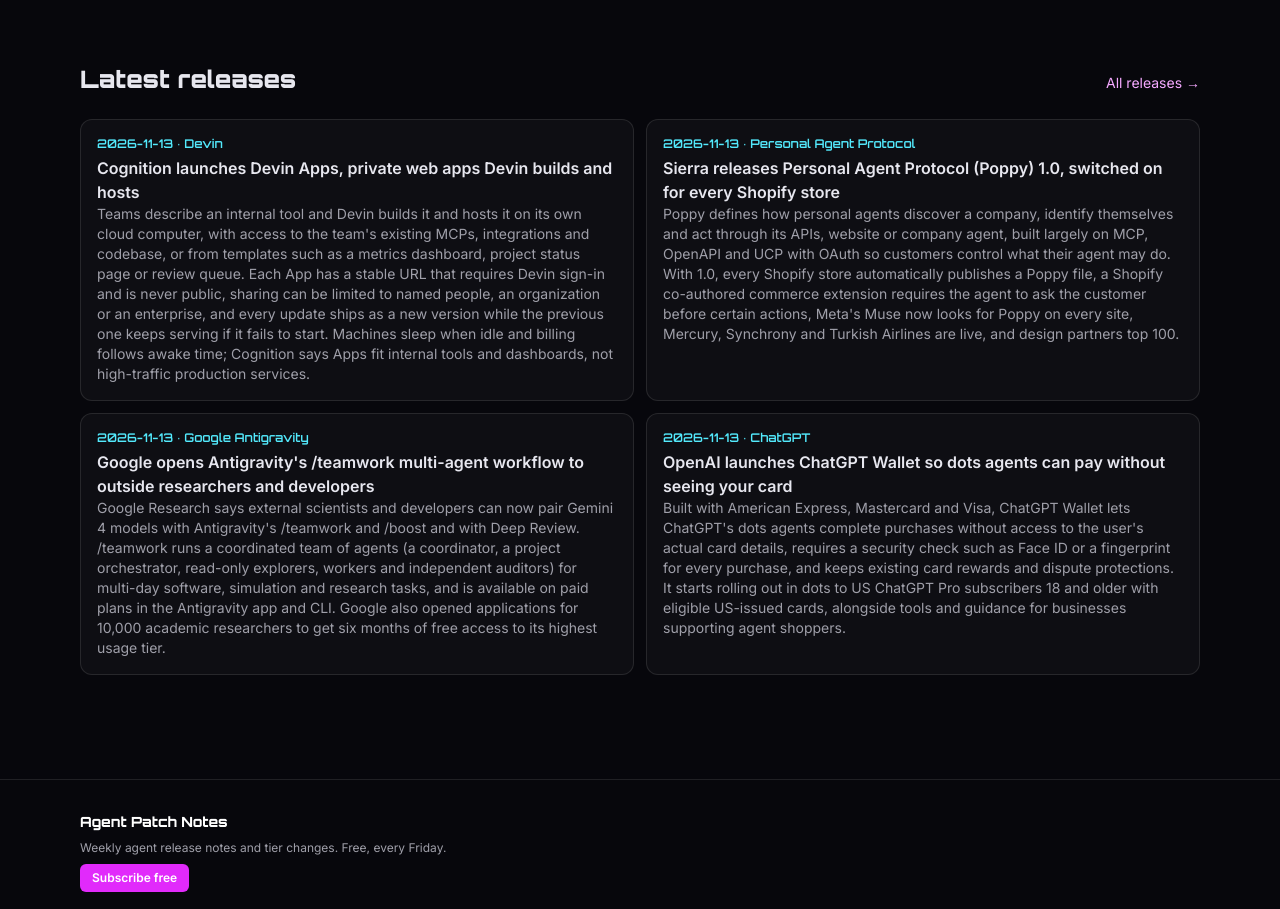
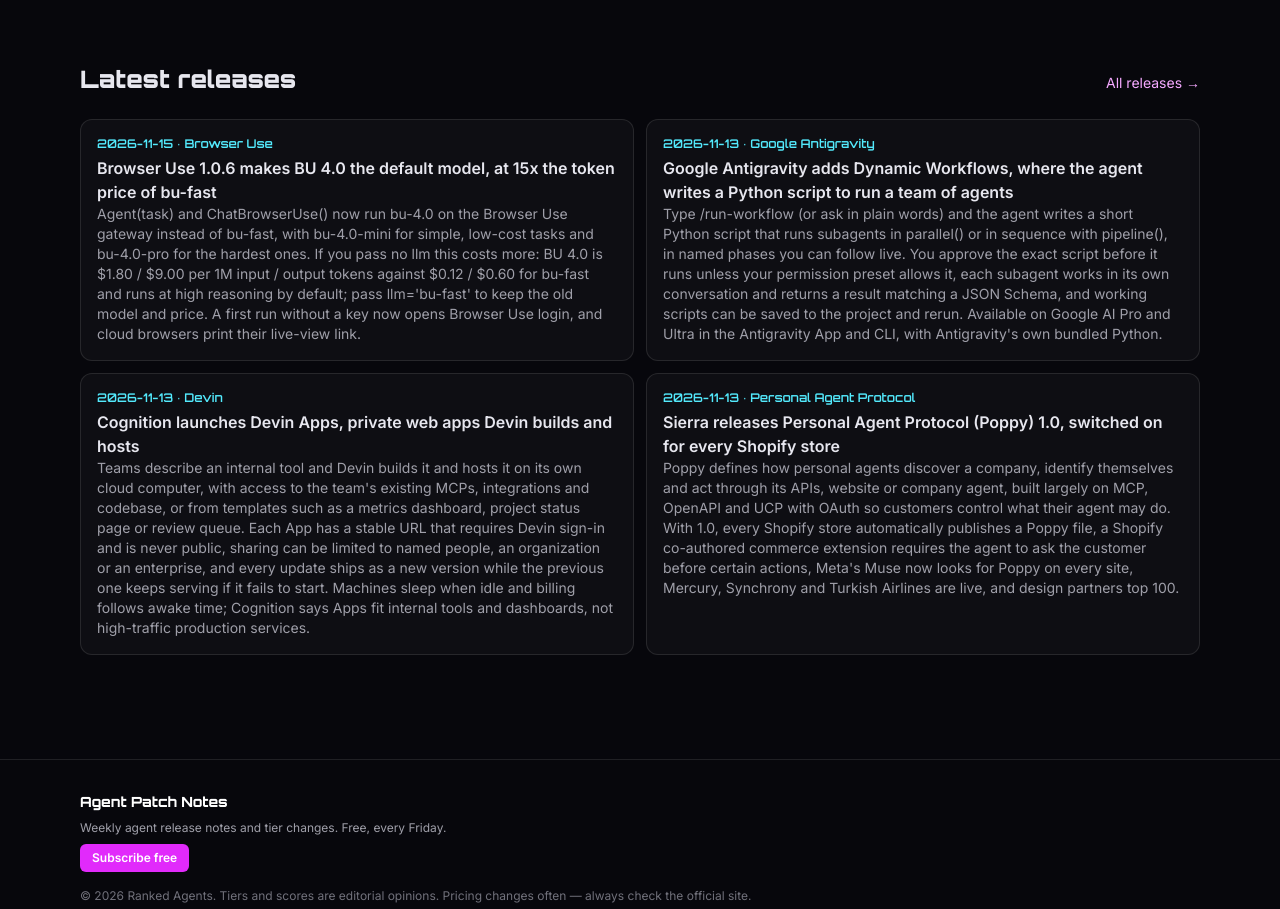
Before and after one commit to Bombtek/ranked-agents, a Next.js app: page / in a window 1280 px wide. Shown: the part 2269-3178 px from the top of the page. Built offline with nearby package versions, Linux system fonts and the light colour scheme; no server answers.

Commit message:
Daily update 2026-11-16: add Antigravity Dynamic Workflows, Browser Use 1.0.6

```diff
--- a/data/releases.ts
+++ b/data/releases.ts
@@ -1,6 +1,8 @@
 export interface Release { title: string; product: string; date: string; summary: string; source: string; toolSlug?: string }
 // Newest first. Dates are ISO (YYYY-MM-DD).
 export const releases: Release[] = [
+  { title: "Browser Use 1.0.6 makes BU 4.0 the default model, at 15x the token price of bu-fast", product: "Browser Use", date: "2026-11-15", summary: "Agent(task) and ChatBrowserUse() now run bu-4.0 on the Browser Use gateway instead of bu-fast, with bu-4.0-mini for simple, low-cost tasks and bu-4.0-pro for the hardest ones. If you pass no llm this costs more: BU 4.0 is $1.80 / $9.00 per 1M input / output tokens against $0.12 / $0.60 for bu-fast and runs at high reasoning by default; pass llm='bu-fast' to keep the old model and price. A first run without a key now opens Browser Use login, and cloud browsers print their live-view link.", source: "https://github.com/browser-use/browser-use/releases/tag/1.0.6", toolSlug: "browser-use" },
+  { title: "Google Antigravity adds Dynamic Workflows, where the agent writes a Python script to run a team of agents", product: "Google Antigravity", date: "2026-11-13", summary: "Type /run-workflow (or ask in plain words) and the agent writes a short Python script that runs subagents in parallel() or in sequence with pipeline(), in named phases you can follow live. You approve the exact script before it runs unless your permission preset allows it, each subagent works in its own conversation and returns a result matching a JSON Schema, and working scripts can be saved to the project and rerun. Available on Google AI Pro and Ultra in the Antigravity App and CLI, with Antigravity's own bundled Python.", source: "https://antigravity.google/docs/dynamic-workflows/" },
   { title: "Cognition launches Devin Apps, private web apps Devin builds and hosts", product: "Devin", date: "2026-11-13", summary: "Teams describe an internal tool and Devin builds it and hosts it on its own cloud computer, with access to the team's existing MCPs, integrations and codebase, or from templates such as a metrics dashboard, project status page or review queue. Each App has a stable URL that requires Devin sign-in and is never public, sharing can be limited to named people, an organization or an enterprise, and every update ships as a new version while the previous one keeps serving if it fails to start. Machines sleep when idle and billing follows awake time; Cognition says Apps fit internal tools and dashboards, not high-traffic production services.", source: "https://devin.ai/blog/devin-apps", toolSlug: "devin" },
   { title: "Sierra releases Personal Agent Protocol (Poppy) 1.0, switched on for every Shopify store", product: "Personal Agent Protocol", date: "2026-11-13", summary: "Poppy defines how personal agents discover a company, identify themselves and act through its APIs, website or company agent, built largely on MCP, OpenAPI and UCP with OAuth so customers control what their agent may do. With 1.0, every Shopify store automatically publishes a Poppy file, a Shopify co-authored commerce extension requires the agent to ask the customer before certain actions, Meta's Muse now looks for Poppy on every site, Mercury, Synchrony and Turkish Airlines are live, and design partners top 100.", source: "https://sierra.ai/blog/releasing-poppy" },
   { title: "Google opens Antigravity's /teamwork multi-agent workflow to outside researchers and developers", product: "Google Antigravity", date: "2026-11-13", summary: "Google Research says external scientists and developers can now pair Gemini 4 models with Antigravity's /teamwork and /boost and with Deep Review. /teamwork runs a coordinated team of agents (a coordinator, a project orchestrator, read-only explorers, workers and independent auditors) for multi-day software, simulation and research tasks, and is available on paid plans in the Antigravity app and CLI. Google also opened applications for 10,000 academic researchers to get six months of free access to its highest usage tier.", source: "https://research.google/blog/advancing-science-engineering-with-antigravitys-teamwork-feature/" },
```
